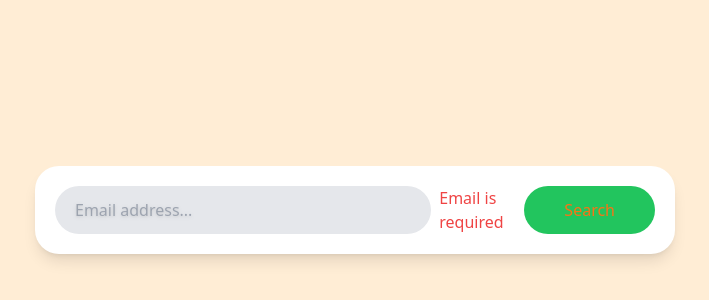
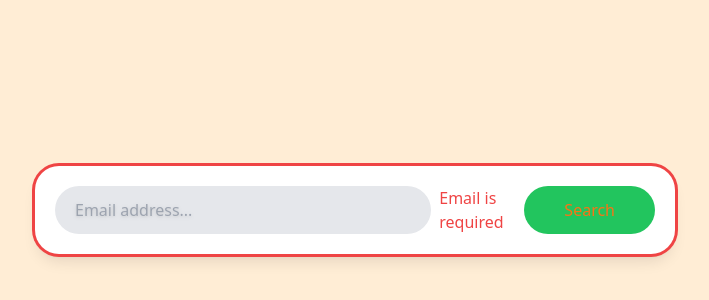
Before and after one commit to banminseok/dangeun-market-reload, a Next.js app: page / in a window 1280 px wide. Shown: the part 190-490 px from the top of the page, without its empty margins (285-994 px from the left). Built offline with nearby package versions, Linux system fonts and the light colour scheme.

Commit message:
3.7 study

```diff
--- a/app/page.tsx
+++ b/app/page.tsx
@@ -1,10 +1,11 @@
 export default function Home() {
   return (
     <main className="flex items-center justify-center h-screen p-5 bg-gray-100 sm:bg-red-100 md:bg-green-100 lg:bg-cyan-100 xl:bg-orange-100 2xl:bg-purple-100 dark:bg-gray-700">
-      <div className="flex flex-col w-full max-w-screen-sm gap-2 p-5 bg-white shadow-lg md:flex-row rounded-3xl dark:bg-gray-500">
-        <input type="email" required className="w-full h-12 pl-5 transition-shadow bg-gray-200 rounded-full outline-none placeholder:drop-shadow ring ring-transparent focus:ring-orange-500 focus:ring-offset-2 invalid:focus:ring-red-500 peer" placeholder="Email address..." />
+      <div className="flex flex-col w-full max-w-screen-sm gap-2 p-5 bg-white shadow-lg md:flex-row rounded-3xl dark:bg-gray-500
+      *:outline-none ring ring-transparent transition-shadow has-[:invalid]:ring-red-500 ">
+        <input type="email" required className="w-full h-12 pl-5 transition-shadow bg-gray-200 rounded-full placeholder:drop-shadow ring ring-transparent focus:ring-orange-500 focus:ring-offset-2 invalid:focus:ring-red-500 peer" placeholder="Email address..." />
         <span className="text-red-500 font-medium hidden peer-invalid:block">Email is required</span>
-        <button className="py-2 font-medium text-white transition-transform bg-black peer-required:bg-green-500 backdrop:bg-opacity-50 rounded-full outline-none active:scale-90 md:px-10 peer-invalid:text-orange-500">Search</button>
+        <button className="py-2 font-medium text-white transition-transform bg-black peer-required:bg-green-500 backdrop:bg-opacity-50 rounded-full active:scale-90 md:px-10 peer-invalid:text-orange-500">Search</button>
       </div>
     </main>
   );
```
